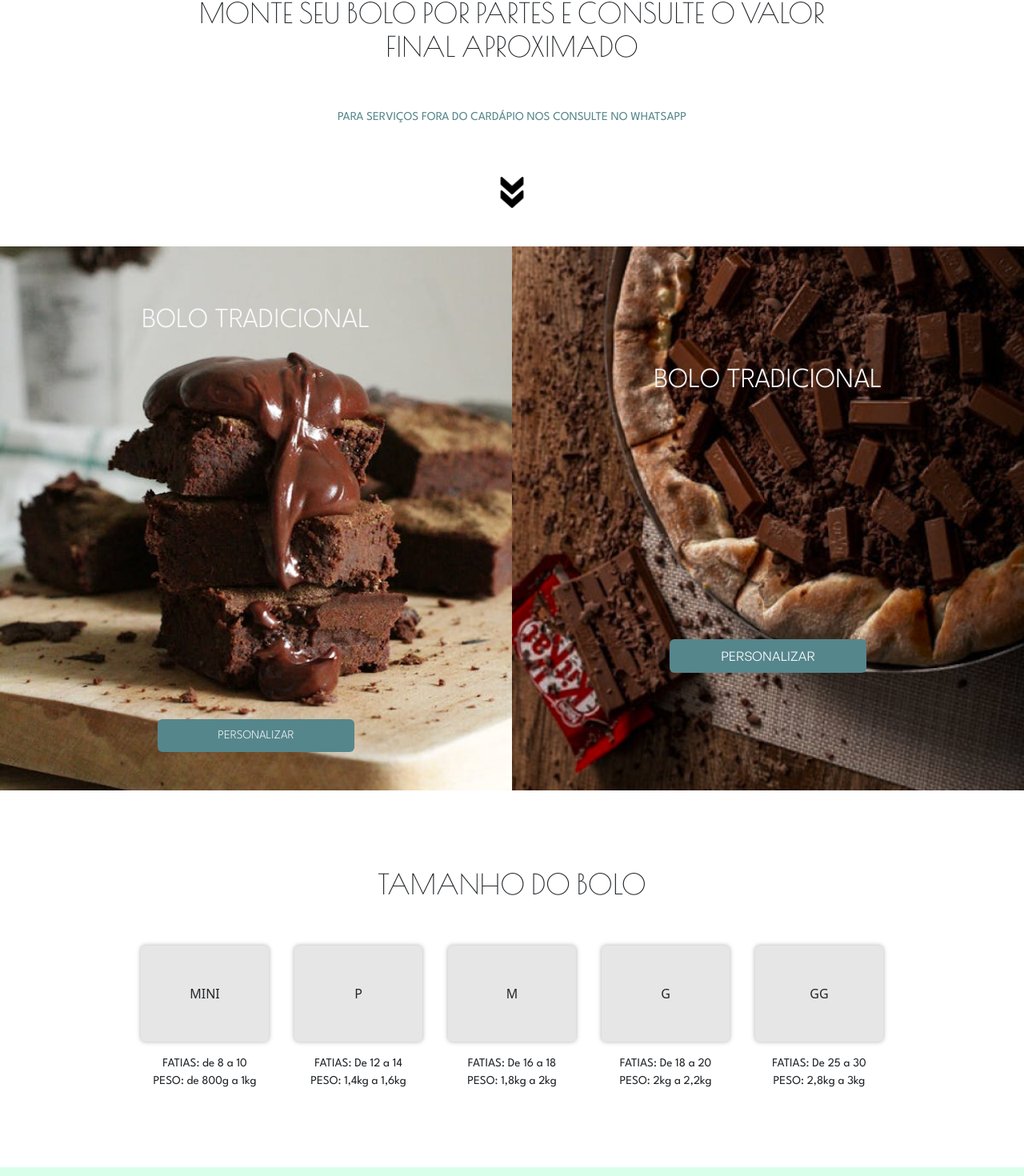
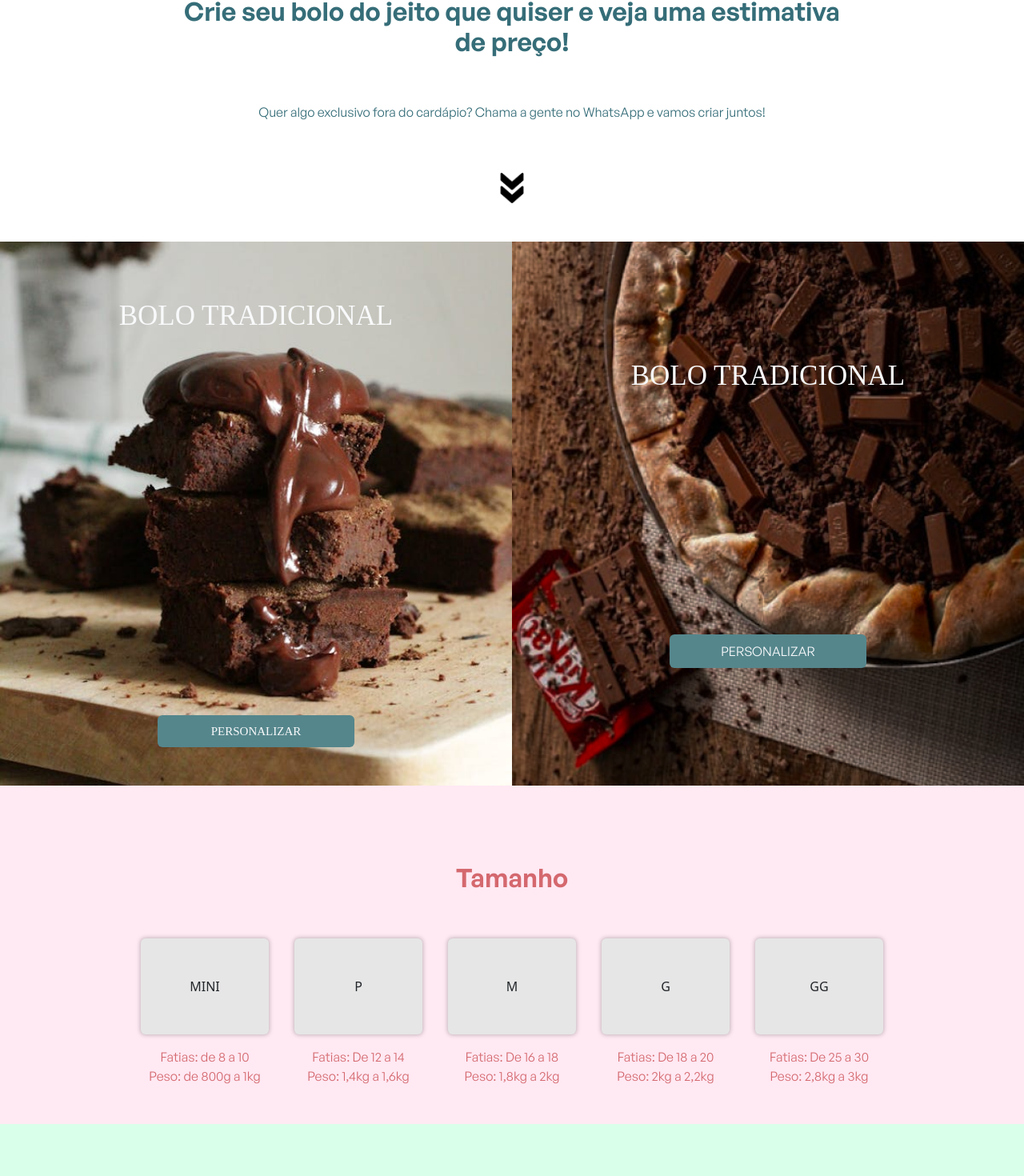
Before and after one commit to guilhermeandradee/mariascakes, a React (Vite) app: page /monte-seu-bolo in a window 1280 px wide. Shown: the part 115-1585 px from the top of the page at 80% size. Built offline with nearby package versions, Linux system fonts and the light colour scheme.

Commit message:
add cake size

```diff
--- a/src/App.css
+++ b/src/App.css
@@ -1,6 +1,5 @@
-@import url('https://fonts.googleapis.com/css2?family=League+Spartan:wght@100..900&family=Poiret+One&display=swap');
 
-@import url('src/styles/general-sans.css');
+@import url('/src/styles/general-sans.css');
 
 #root {
   min-width: 100%;
@@ -96,7 +95,7 @@ body {
 }
 
 .color-dark-blue {
-  color: #55868C;
+  color: #356D78;
 }
 
 /*WIDTH*/
--- a/src/components/Main.jsx
+++ b/src/components/Main.jsx
@@ -1,10 +1,12 @@
 import { AppContext } from "../contexts/windowSizeContext"
+import { useNavigate } from "react-router-dom";
 import { useContext, useState } from "react"
 import HamMenu from "./HamMenu.jsx";
 
 import '../styles/main.css'
 
 function Main() {
+    const navigate = useNavigate();
 
     const { isMobileView, setIsMobileView } = useContext(AppContext);
 
@@ -23,12 +25,17 @@ function Main() {
                     <div className="hero-div">
                         <div>
                             <h1 className="font-poiret">Sabores Que Marcam Momentos</h1>
-                            <p className="font-poiret">Cada doce é único, feito para tornar sua celebração inesquecível.</p>
+                            <p className="font-spartan">Cada doce é único, feito para tornar sua celebração inesquecível.</p>
 
                         </div>
                             <div className="button-container">
-                                <button>Monte Seu Bolo</button>
-                                <button>Entre Em Contato</button>
+                                <button
+                                onClick={() => navigate('/monte-seu-bolo')}
+                                >Monte Seu Bolo</button>
+
+                                <button>
+                                    <a style={{textDecoration: 'none', color: '#D4686E'}} target="_blank" href="https://wa.me/5511961957783?text=Olá,%20quero%20fazer%20um%20pedido!" rel="noopener noreferrer">Entre Em Contato</a>
+                                </button>
                             </div>
                     </div>
                     <img src="/images/header-bg.png" alt="imagem ilustrativa de bolos personailzados" />
@@ -107,9 +114,11 @@ function Main() {
                 {/* Silmulação de valor */}
                 <div className="CTO d-flex flex-column align-items-center px-2">
                     <h2 className="font-spartan text-center col-12 col-md-8 mb-4 ">SIMULE O PREÇO MONTANDO SEU PRÓPRIO BOLO</h2>
-                    <p className="font-subtitle text-center color-dark-blue font-s-subtitle">VALORES APROXIMADOS</p>
+                    <p className="font-spartan text-center color-dark-blue font-s-subtitle">VALORES APROXIMADOS</p>
 
-                    <button className="mt-5 bg-dark-blue text-light col-md-4 col-7 p-md-2 p-1 rounded border-0 mb-5">SIMULAR</button>
+                    <button
+                    onClick={() => navigate('/monte-seu-bolo')}
+                    className="mt-5 bg-dark-blue text-light col-md-4 col-7 p-md-2 p-1 rounded border-0 mb-5">SIMULAR</button>
                 </div>
             </main>
         </>
--- a/src/pages/MonteSeuBolo/MonteSeuBoloMain.jsx
+++ b/src/pages/MonteSeuBolo/MonteSeuBoloMain.jsx
@@ -4,6 +4,7 @@ import '../../styles/add-decoracao.css'
 import '../../styles/recheios.css'
 import '../../styles/resultado.css'
 import '../../styles/brigadeiro-superior.css'
+import '../../styles/tamanho-do-bolo.css'
 
 function MonteSeuBoloMain() {
 
@@ -13,16 +14,22 @@ function MonteSeuBoloMain() {
         setRecheioEscolhido(event.target.value); // Atualiza o estado com o valor selecionado
     };
 
-    console.log(recheioEscolhido)
+    // console.log(recheioEscolhido)
 
+    const [tamanhoSelecionado, setTamanhoSelecionado] = useState(null)
+
+    function retornarClasseTamanhoDoBolo(tamanho){
+        return tamanho === tamanhoSelecionado && "quadrado-selecionado"
+
+    }
     return(
         <>
             <main className="">
                 {/* primeira sessão */}
                 <div className="d-flex flex-column justify-content-center align-items-center mt-5 px-2">
-                    <h2 className="font-title text-center col-sm-8 col-12">MONTE SEU BOLO POR PARTES E CONSULTE O VALOR FINAL APROXIMADO</h2>
+                    <h2 className="font-poiret text-center col-sm-8 col-12 color-dark-blue">Crie seu bolo do jeito que quiser e veja uma estimativa de preço!</h2>
 
-                    <p className="font-subtitle color-dark-blue mt-5 com-sm-12 col-10 text-center">PARA SERVIÇOS FORA DO CARDÁPIO NOS CONSULTE NO WHATSAPP</p>
+                    <p className="font-spartan color-dark-blue mt-5 com-sm-12 col-10 text-center">Quer algo exclusivo fora do cardápio? Chama a gente no WhatsApp e vamos criar juntos!</p>
 
                     <img className="img-fluid mt-3 mt-sm-5" src="/images/arrow.png" alt="imagem de seta apontando para baixo" style={{maxWidth: '5%'}} />
                 </div>
@@ -54,23 +61,25 @@ function MonteSeuBoloMain() {
                 </section>
 
                 {/* tamanho do bolo */}
-                <section className="px-0 px-sm-3 mb-5 py-5">
-                    <h2 className="font-title text-center mt-5">TAMANHO DO BOLO</h2>
+                <section className="px-0 px-sm-3 py-5 bg-light-pink">
+                    <h2 className="font-poiret text-center mt-5 color-subtitle">Tamanho</h2>
 
-                    <div className="d-flex m-0 justify-content-center flex-wrap">
+                    <div className="d-flex m-0 justify-content-center flex-wrap ">
 
-                        <div className="w-100 d-flex justify-content-center flex-wrap">
+                        <div className="w-100 d-flex justify-content-center flex-wrap ">
                             <div className="d-flex flex-column align-items-center">
 
                                 {/* card tamanho do bolo */}
-                                <div className="bg-cinza d-flex justify-content-center align-items-center rounded quadrado-selecionavel mx-sm-4 mx-md-3 mx-2 mt-5">
+                                <div
+                                onClick={() => setTamanhoSelecionado("MINI")}
+                                className={`bg-cinza d-flex justify-content-center align-items-center rounded quadrado-selecionavel  mx-sm-4 mx-md-3 mx-2 mt-5 ${retornarClasseTamanhoDoBolo("MINI")}`}>
                                     MINI
                                 </div>
 
                                 {/* info */}
-                                <div className="align-items-center d-flex flex-column col-11 mt-3">
-                                    <p className="m-0 font-subtitle">FATIAS: de 8 a 10</p>
-                                    <p className="m-0 font-subtitle">PESO: de 800g a 1kg</p>
+                                <div className="align-items-center d-flex flex-column col-11 mt-3 legend">
+                                    <p className="m-0 font-spartan">Fatias: de 8 a 10</p>
+                                    <p className="m-0 font-spartan">Peso: de 800g a 1kg</p>
                                 </div>
                             </div>
 
@@ -78,56 +87,64 @@ function MonteSeuBoloMain() {
                             <div className="d-flex flex-column align-items-center">
 
                                 {/* card tamanho do bolo */}
-                                <div className="bg-cinza d-flex justify-content-center align-items-center rounded quadrado-selecionavel mx-sm-4 mx-md-3 mx-2 mt-5">
+                                <div
+                                onClick={() => setTamanhoSelecionado("P")}
+                                className={`bg-cinza d-flex justify-content-center align-items-center rounded quadrado-selecionavel  mx-sm-4 mx-md-3 mx-2 mt-5 ${retornarClasseTamanhoDoBolo("P")}`}>
                                     P
                                 </div>
 
                                 {/* info */}
-                                <div className="align-items-center d-flex flex-column col-11 mt-3">
-                                    <p className="m-0 font-subtitle">FATIAS: De 12 a 14</p>
-                                    <p className="m-0 font-subtitle">PESO: 1,4kg a 1,6kg</p>
+                                <div className="align-items-center d-flex flex-column col-11 mt-3 legend">
+                                    <p className="m-0 font-spartan">Fatias: De 12 a 14</p>
+                                    <p className="m-0 font-spartan">Peso: 1,4kg a 1,6kg</p>
                                 </div>
                             </div>
 
                             <div className="d-flex flex-column align-items-center">
 
                                 {/* card tamanho do bolo */}
-                                <div className="bg-cinza d-flex justify-content-center align-items-center rounded quadrado-selecionavel mx-sm-4 mx-md-3 mx-2 mt-5">
+                                <div
+                                onClick={() => setTamanhoSelecionado("M")}
+                                className={`bg-cinza d-flex justify-content-center align-items-center rounded quadrado-selecionavel  mx-sm-4 mx-md-3 mx-2 mt-5 ${retornarClasseTamanhoDoBolo("M")}`}>
                                     M
                                 </div>
 
                                 {/* info */}
-                                <div className="align-items-center d-flex flex-column col-11 mt-3">
-                                    <p className="m-0 font-subtitle">FATIAS: De 16 a 18</p>
-                                    <p className="m-0 font-subtitle">PESO: 1,8kg a 2kg</p>
+                                <div className="align-items-center d-flex flex-column col-11 mt-3 legend">
+                                    <p className="m-0 font-spartan">Fatias: De 16 a 18</p>
+                                    <p className="m-0 font-spartan">Peso: 1,8kg a 2kg</p>
                                 </div>
                             </div>
 
                             <div className="d-flex flex-column align-items-center">
 
                                 {/* card tamanho do bolo */}
-                                <div className="bg-cinza d-flex justify-content-center align-items-center rounded quadrado-selecionavel mx-sm-4 mx-md-3 mx-2 mt-5">
+                                <div
+                                onClick={() => setTamanhoSelecionado("G")}
+                                className={`bg-cinza d-flex justify-content-center align-items-center rounded quadrado-selecionavel  mx-sm-4 mx-md-3 mx-2 mt-5 ${retornarClasseTamanhoDoBolo("G")}`}>
                                     G
                                 </div>
 
                                 {/* info */}
-                                <div className="align-items-center d-flex flex-column col-11 mt-3">
-                                    <p className="m-0 font-subtitle">FATIAS: De 18 a 20</p>
-                                    <p className="m-0 font-subtitle">PESO: 2kg a 2,2kg</p>
+                                <div className="align-items-center d-flex flex-column col-11 mt-3 legend">
+                                    <p className="m-0 font-spartan">Fatias: De 18 a 20</p>
+                                    <p className="m-0 font-spartan">Peso: 2kg a 2,2kg</p>
                                 </div>
                             </div>
 
                             <div className="d-flex flex-column align-items-center">
 
                                 {/* card tamanho do bolo */}
-                                <div className="bg-cinza d-flex justify-content-center align-items-center rounded quadrado-selecionavel mx-sm-4 mx-md-3 mx-2 mt-5">
+                                <div
+                                onClick={() => setTamanhoSelecionado("GG")}
+                                className={`bg-cinza d-flex justify-content-center align-items-center rounded quadrado-selecionavel  mx-sm-4 mx-md-3 mx-2 mt-5 ${retornarClasseTamanhoDoBolo("GG")} `}>
                                     GG
                                 </div>
 
                                 {/* info */}
-                                <div className="align-items-center d-flex flex-column col-11 mt-3">
-                                    <p className="m-0 font-subtitle">FATIAS: De 25 a 30</p>
-                                    <p className="m-0 font-subtitle">PESO: 2,8kg a 3kg</p>
+                                <div className="align-items-center d-flex flex-column col-11 mt-3 legend">
+                                    <p className="m-0 font-spartan">Fatias: De 25 a 30</p>
+                                    <p className="m-0 font-spartan">Peso: 2,8kg a 3kg</p>
                                 </div>
                             </div>
                         </div>
@@ -137,7 +154,7 @@ function MonteSeuBoloMain() {
                 </section>
 
                 <section className="bg-light-blue pt-5 px-4 d-flex flex-column align-items-center pb-5 recheios" >
-                    <h2 className="text-center font-title"
+                    <h2 className="text-center font-poiret"
                     >Recheios</h2>
 
                     <div className="d-flex flex-column col-12 col-md-6 align-items-center font-spartan mt-5">
@@ -262,7 +279,7 @@ function MonteSeuBoloMain() {
                     </div>
                 </section>
 
-                {/* <section className="add-decoracao w-100 mt-5">
+                <section className="add-decoracao w-100 mt-5">
                     <div className="separa-decoracao-esquerda">
                         <h2 className="font-poiret">ADICIONE UMA DECORAÇÃO</h2>
 
@@ -328,9 +345,9 @@ function MonteSeuBoloMain() {
                             </li>
                         </ul>
                     </div>
-                </section> */}
+                </section>
 
-                <section className="brigadeiro-superior">
+                {/* <section className="brigadeiro-superior">
                     <h2 className="font-poiret">BRIGADEIRO SUPERIOR</h2>
                     <p className="font-spartan">SERÃO CALCULADOS A PARTE DE ACORDO COM QUANTIDADE</p>
                     <div className="brigadeiro-sup-opcoes">
@@ -366,7 +383,7 @@ function MonteSeuBoloMain() {
                         <div>0</div>
                         <img src="/images/mais.png" alt="" />
                     </div>
-                </section>
+                </section> */}
 
                 <section className="resultado">
                     <h2 className="font-poiret">RESULTADO</h2>
--- a/src/styles/cobertura.css
+++ b/src/styles/cobertura.css
@@ -54,6 +54,7 @@
     color: #fff;
 
     padding: 8px 50px;
+    margin: 15% 0;
 
     font-size: 15px;
     font-weight: 200;
@@ -118,6 +119,7 @@ section.coberturas {
         color: #fff;
 
         padding: 8px 80px;
+        margin-bottom: 15%;
 
         font-size: 15px;
         font-weight: 200;
@@ -146,6 +148,7 @@ section.coberturas {
     .coberturas > :last-child > .adicionar-cobertura-btn {
         padding: 5px 70px;
         font-size: 20px;
+
     }
 }
 
--- a/src/styles/main.css
+++ b/src/styles/main.css
@@ -229,7 +229,7 @@ main {
     background-size: cover;
 }
 .CTO > h2 {
-    font-size: clamp(16px, 4vw, 48px);
+    font-size: clamp(20px, 4vw, 48px);
     color: #356D78;
 
     margin-top: clamp(120px, 5vh, 500px);
@@ -402,9 +402,10 @@ main {
         position: relative;
     }
     .CTO button {
-        padding: 12px 0 !important;
+        padding: 10px 0 !important;
         width: 50%;
         margin-top: 15% !important;
+        font-size: 12px;
     }
 
 }
--- /dev/null
+++ b/src/styles/tamanho-do-bolo.css
@@ -0,0 +1,18 @@
+.legend p {
+    font-size: clamp(12px, 2vw, 16px);
+    color: #D4686E;
+}
+
+.quadrado-selecionavel {
+    cursor: pointer;
+    transition: .3s;
+}
+.quadrado-selecionavel:hover {
+    background-color: #D4686E;
+    color: #fff;
+}
+
+.quadrado-selecionado {
+    background-color: #D4686E;
+    color: #fff;
+}
```
